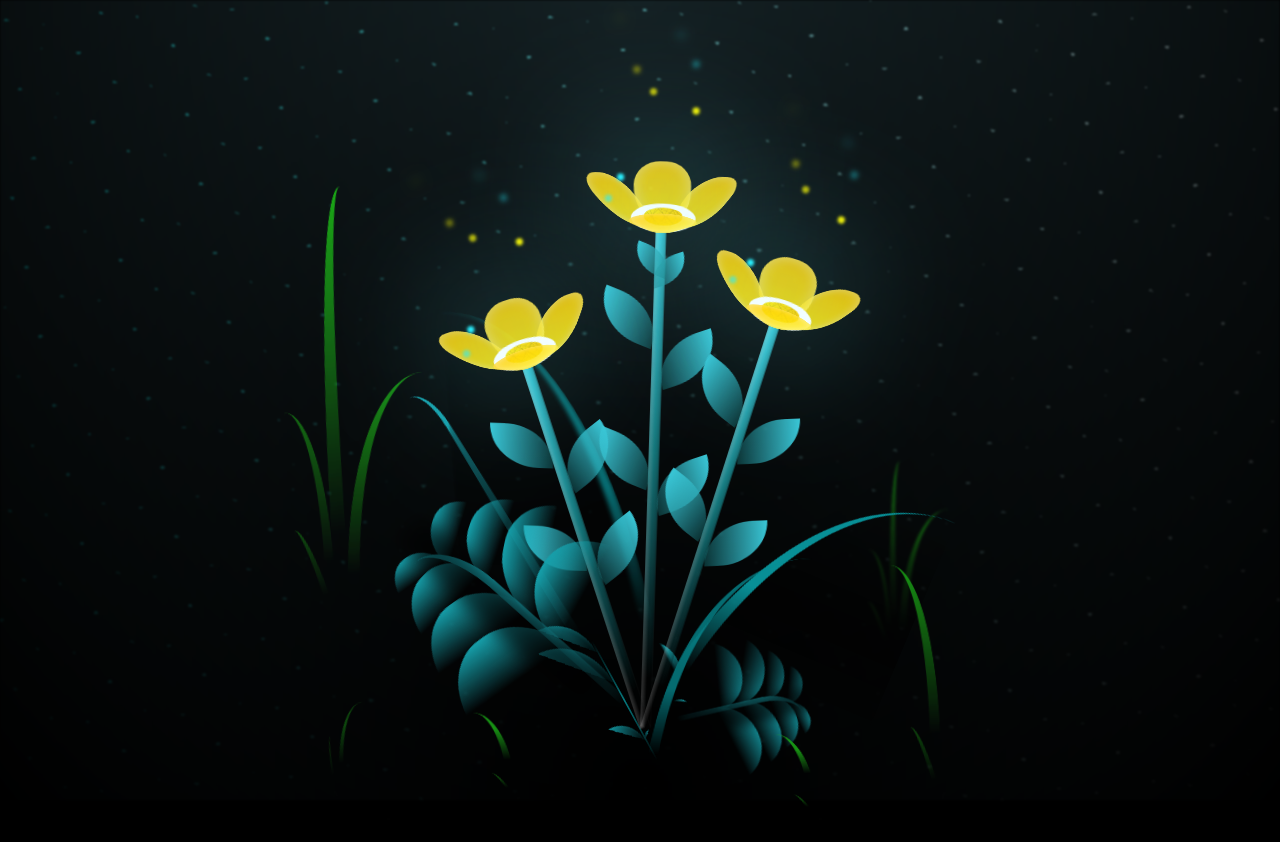
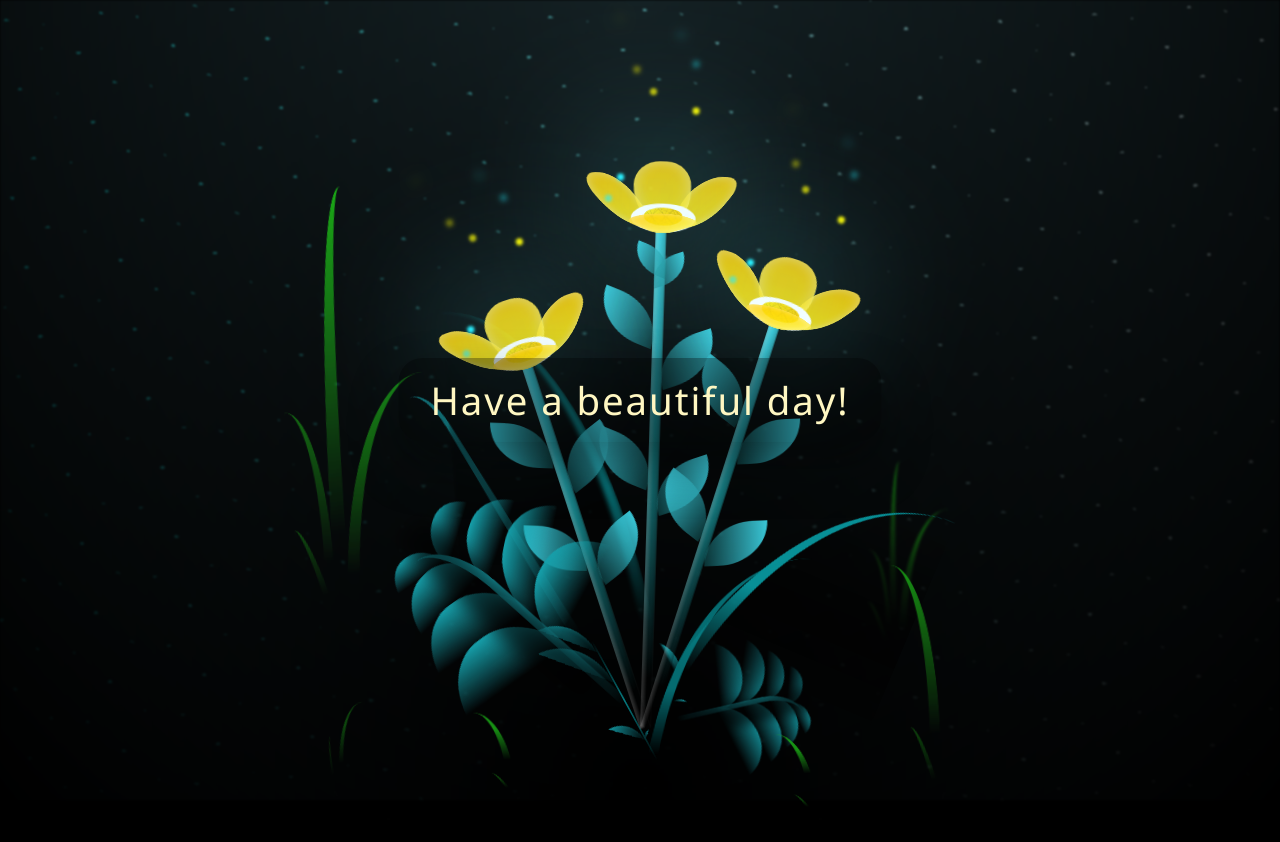
Before and after one commit to wildanvin/21sep, a plain HTML site: page docs/index.html in a window 1280 px wide. Drawn offline with Linux system fonts and the light colour scheme.

Commit message:
Add timed greeting message overlay

```diff
--- a/docs/index.html
+++ b/docs/index.html
@@ -9,6 +9,7 @@
   <body>
     <body class="not-loaded">
       <div class="night"></div>
+      <div class="message" aria-live="polite">Have a beautiful day!</div>
       <div class="flowers">
         <div class="flower flower--1">
           <div class="flower__leafs flower__leafs--1">
--- a/docs/script.js
+++ b/docs/script.js
@@ -3,4 +3,15 @@ onload = () => {
     document.body.classList.remove('not-loaded')
     clearTimeout(c)
   }, 1000)
+
+  const message = document.querySelector('.message')
+  if (message) {
+    setTimeout(() => {
+      message.classList.add('message--visible')
+    }, 4000)
+
+    setTimeout(() => {
+      message.classList.remove('message--visible')
+    }, 9000)
+  }
 }
--- a/docs/style.css
+++ b/docs/style.css
@@ -18,6 +18,32 @@ body {
   background-color: var(--dark-color);
   overflow: hidden;
   perspective: 1000px;
+}
+
+.message {
+  position: fixed;
+  top: 50%;
+  left: 50%;
+  transform: translate(-50%, -50%);
+  padding: 1rem 2rem;
+  color: #fff7c2;
+  font-family: 'Segoe UI', Tahoma, Geneva, Verdana, sans-serif;
+  font-size: clamp(1.5rem, 3vw, 2.5rem);
+  letter-spacing: 0.05em;
+  text-align: center;
+  background: rgba(0, 0, 0, 0.35);
+  border-radius: 1.5rem;
+  box-shadow: 0 1.5rem 3rem rgba(0, 0, 0, 0.45);
+  opacity: 0;
+  visibility: hidden;
+  transition: opacity 0.5s ease;
+  pointer-events: none;
+  z-index: 100;
+}
+
+.message.message--visible {
+  opacity: 1;
+  visibility: visible;
 }
 
 .night {
```
